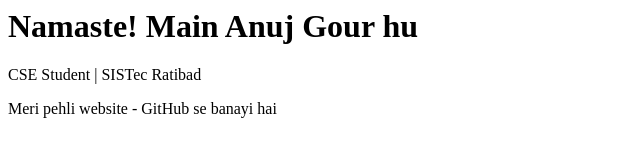
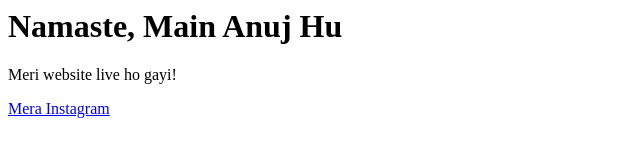
Before and after one commit to Anujgour242/my-website, a plain HTML site: page index.html in a window 1280 px wide. Shown: the whole page, without its empty margins (0-640 px from the left). Drawn offline with Linux system fonts and the light colour scheme.

Commit message:
Update index.html

```diff
--- a/index.html
+++ b/index.html
@@ -1,7 +1,3 @@
-<html>
-<body>
-<h1>Namaste! Main Anuj Gour hu</h1>
-<p>CSE Student | SISTec Ratibad</p>
-<p>Meri pehli website - GitHub se banayi hai</p>
-</body>
-</html>
+<h1>Namaste, Main Anuj Hu</h1>
+<p>Meri website live ho gayi!</p>
+<a href="https://instagram.com/abhishek_gour_221">Mera Instagram</a>
```
